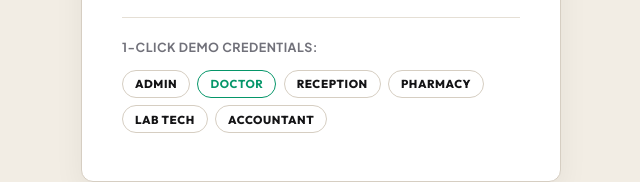
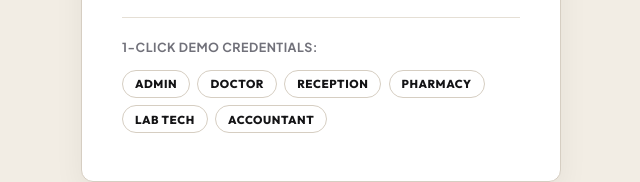
Before and after one commit to Sxnjxy25/Infrastructure-as-Code-for-Hospital-Management-, a React (Vite) app in the folder frontend/: page /login in a window 1280 px wide. Shown: the part 573-755 px from the top of the page, without its empty margins (319-959 px from the left). Built offline with nearby package versions, Linux system fonts and the light colour scheme; no server answers.

Commit message:
Remove custom green highlight from Doctor button to match all other demo credential buttons

```diff
--- a/frontend/src/pages/Login.jsx
+++ b/frontend/src/pages/Login.jsx
@@ -97,7 +97,7 @@ const Login = () => {
           </p>
           <div style={{ display: 'flex', flexWrap: 'wrap', gap: '0.45rem' }}>
             <button type="button" disabled={loading} className="btn btn-outline" style={{ fontSize: '0.72rem', padding: '0.35rem 0.75rem', cursor: loading ? 'not-allowed' : 'pointer' }} onClick={() => handleQuickRole('admin@hospital.com')}>Admin</button>
-            <button type="button" disabled={loading} className="btn btn-outline" style={{ fontSize: '0.72rem', padding: '0.35rem 0.75rem', cursor: loading ? 'not-allowed' : 'pointer', borderColor: '#059669', color: '#059669', fontWeight: 700 }} onClick={() => setShowDoctorModal(true)}>Doctor</button>
+            <button type="button" disabled={loading} className="btn btn-outline" style={{ fontSize: '0.72rem', padding: '0.35rem 0.75rem', cursor: loading ? 'not-allowed' : 'pointer' }} onClick={() => setShowDoctorModal(true)}>Doctor</button>
             <button type="button" disabled={loading} className="btn btn-outline" style={{ fontSize: '0.72rem', padding: '0.35rem 0.75rem', cursor: loading ? 'not-allowed' : 'pointer' }} onClick={() => handleQuickRole('reception@hospital.com')}>Reception</button>
             <button type="button" disabled={loading} className="btn btn-outline" style={{ fontSize: '0.72rem', padding: '0.35rem 0.75rem', cursor: loading ? 'not-allowed' : 'pointer' }} onClick={() => handleQuickRole('pharmacy@hospital.com')}>Pharmacy</button>
             <button type="button" disabled={loading} className="btn btn-outline" style={{ fontSize: '0.72rem', padding: '0.35rem 0.75rem', cursor: loading ? 'not-allowed' : 'pointer' }} onClick={() => handleQuickRole('lab@hospital.com')}>Lab Tech</button>
```
